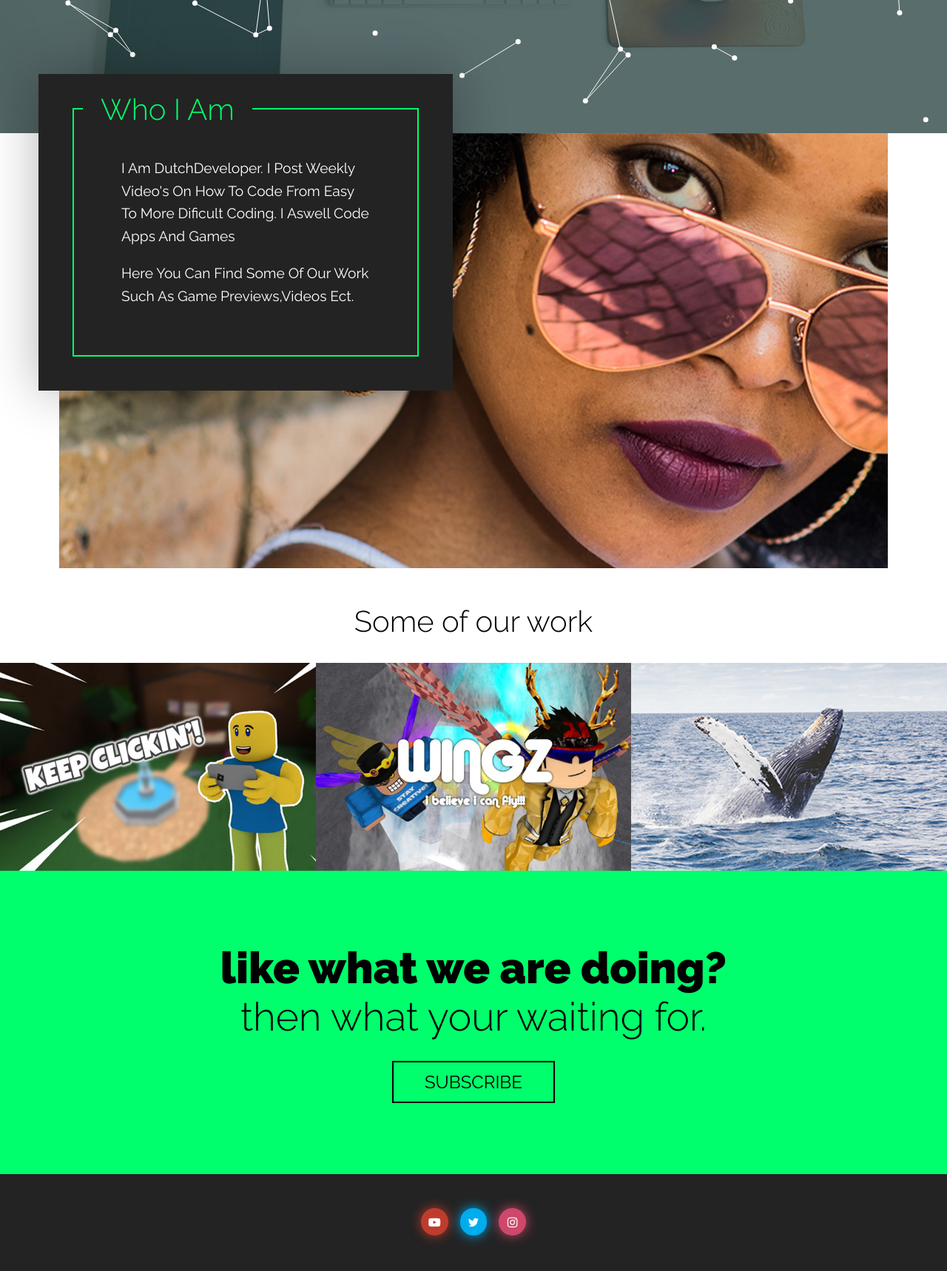
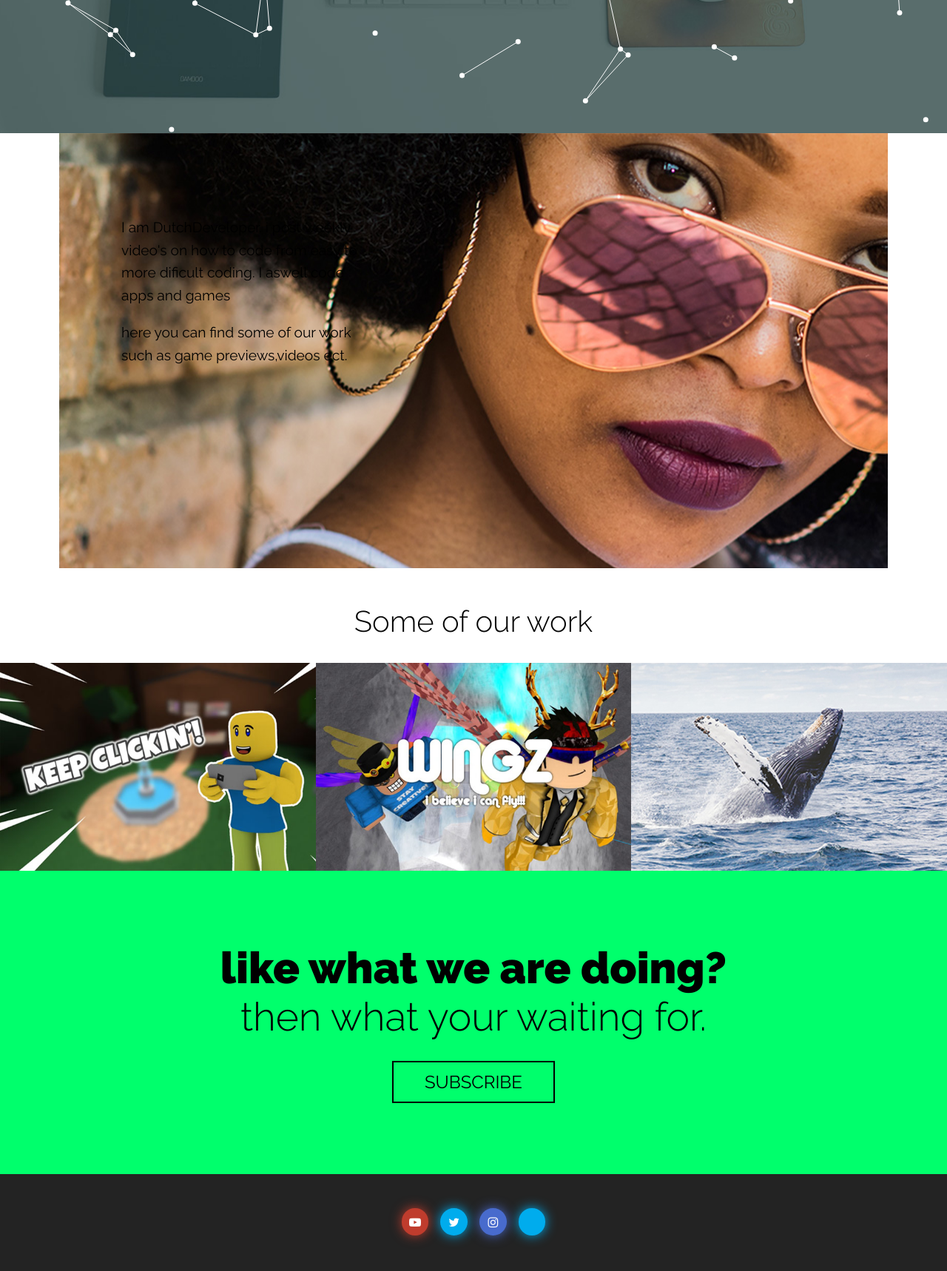
Before and after one commit to DutchDevelop/Website, a plain HTML site: page index.html in a window 1280 px wide. Shown: the part 620-2338 px from the top of the page at 74% size. Drawn offline with nearby package versions, Linux system fonts and the light colour scheme.

Commit message:
added discordlink

```diff
--- a/css/socialbuttons.css
+++ b/css/socialbuttons.css
@@ -52,6 +52,11 @@ ul.socialIcons {
 }
 
 .socialIcons .instagram {
-  background-color: #cd486b;
-  box-shadow: 0 0 16px #cd486b;
+  background-color: #486bcd;
+  box-shadow: 0 0 16px #486bcd;
 }
+
+.socialIcons .discord {
+  background-color: #00aced;
+  box-shadow: 0 0 16px #00aced;
+}
--- a/css/styles.css
+++ b/css/styles.css
@@ -217,10 +217,10 @@ nav a:focus{
   }
 }
 
-.home-about-textbox{
+home-about-textbox{
   background-color: #232323;
-  padding: 3em;
-  width: 50vw;
+  padding: 4em;
+  width: 100vw;
   margin-left: -2.5%;
   outline: 2px solid #00ff6c;
   outline-offset: -3em;
--- a/index.html
+++ b/index.html
@@ -93,6 +93,7 @@
     <li class="youtube"><a href="https://www.youtube.com/c/pascalvanderveendutchdeveloper?sub_confirmation=1"><i class="fa fa-fw fa-youtube-play"></i>Youtube</a></li>
     <li class="twitter twitter-follow-button" data-show-count="false"><a href="https://twitter.com/DutchDevelop?ref_src=twsrc%5Etfw"><script async src="https://platform.twitter.com/widgets.js" charset="utf-8"></script><i class="fa fa-fw fa-twitter"></i>Twitter</a></li>
     <li class="instagram"><a href=""><i class="fa fa-fw fa-instagram"></i>Instagram</a></li>
+    <li class="discord"><a href="https://discord.gg/vyEg9Yq"><i class="fa fa-fw fa-discord"></i>Instagram</a></li>
   </ul>
 </footer>
   <script type="text/javascript">
```
Also changed, not shown: clickermadnessremastered.html (+1 -0 lines), randompage.html (+1 -0 lines), subcounter.html (+1 -0 lines), wingz.html (+1 -0 lines), wyr.html (+1 -0 lines), 1 other file.
